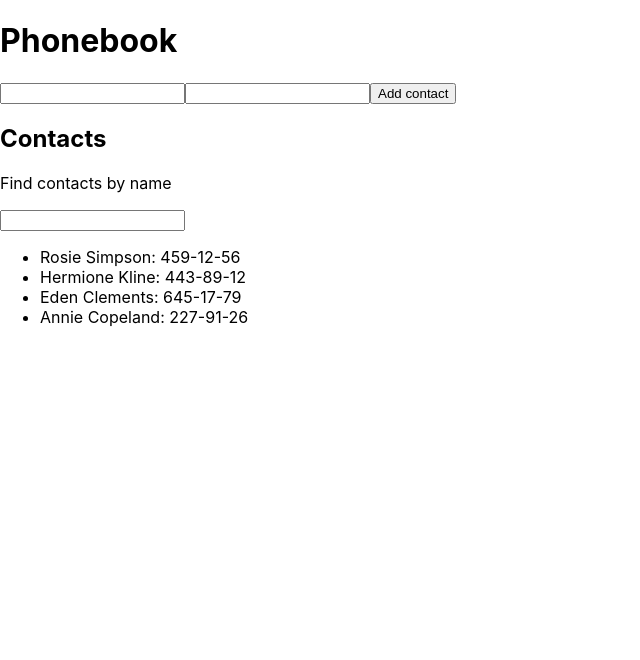
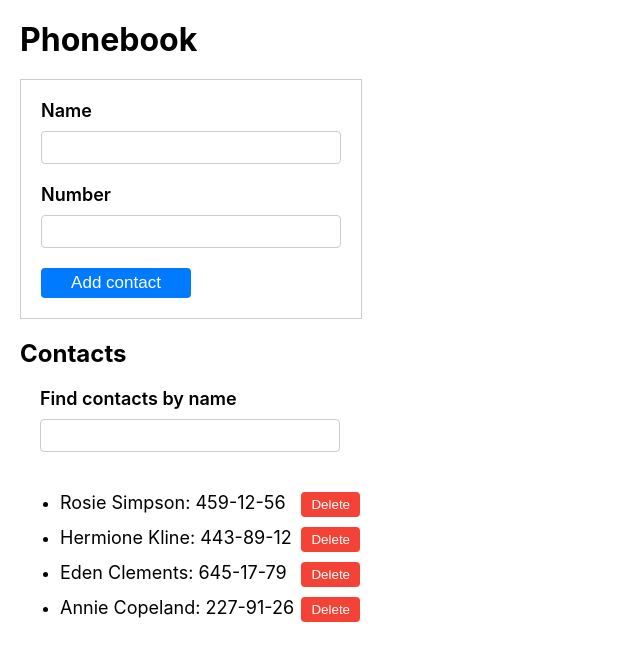
Before and after one commit to aik5787/goit-react-hw-02-phonebook, a React (Create React App) app: page / in a window 1280 px wide. Shown: the top 660 px of the page, without its empty margins (0-640 px from the left). Built offline with nearby package versions, Linux system fonts and the light colour scheme.

Commit message:
Task 2.5 2.6

```diff
--- a/src/components/App.jsx
+++ b/src/components/App.jsx
@@ -1,8 +1,8 @@
 import { Component } from 'react';
-
 import { ContactForm } from './ContactForm/ContactForm';
 import { ContactList } from './ContactList/ContactList';
 import { ContactFilter } from './ContactFilter/ContactFilter';
+import { Container, TitleHone, TitleHtwo} from './App.styled'
 
 
 
@@ -33,20 +33,27 @@ export class App extends Component {
     );
   };
 
+
+   deleteContact = id => {
+    this.setState(prevState => ({
+      contacts: prevState.contacts.filter(contact => contact.id !== id),
+    }));
+   };
+
     render() {
       const filteredContacts = this.getFilteredContacts();
 
     return (
-      <>
-        <h1>Phonebook</h1>
-        <ContactForm onAddContact={this.addContact} />
-        <h2>Contacts</h2>
+      <Container>
+        <TitleHone>Phonebook</TitleHone>
+        <ContactForm onAddContact={this.addContact} contacts={this.state.contacts} />
+        <TitleHtwo>Contacts</TitleHtwo>
         <ContactFilter
           value={this.state.filter}
           onChange={this.handleFilterChange}
         />
-        <ContactList contacts={filteredContacts} />
-      </>
+        <ContactList contacts={filteredContacts} onDeleteContact={this.deleteContact}/>
+      </Container>
     );
   }
 
--- /dev/null
+++ b/src/components/App.styled.jsx
@@ -0,0 +1,19 @@
+import styled from 'styled-components';
+
+
+
+export const Container = styled.div`
+padding: 20px;
+
+`;
+
+export const TitleHone = styled.h1`
+margin: 0 0 20px 0;
+padding: 0;
+
+`;
+
+export const TitleHtwo = styled.h2`
+margin: 0;
+padding: 0;
+`;
--- a/src/components/ContactFilter/ContactFilter.js
+++ b/src/components/ContactFilter/ContactFilter.js
@@ -1,13 +1,14 @@
 import PropTypes from 'prop-types';
+import {FilterContainer, FilterLabel, FilterInput } from './ContactFilter.styled'
 
 
 
 export const ContactFilter = ({ value, onChange }) => {
   return (
-    <div>
-      <p>Find contacts by name</p>
-      <input type="text" value={value} onChange={onChange} />
-    </div>
+    <FilterContainer>
+      <FilterLabel htmlFor="nameFilterInput">Find contacts by name</FilterLabel>
+      <FilterInput id="nameFilterInput"type="text" value={value} onChange={onChange} />
+    </FilterContainer>
   );
 };
 
--- /dev/null
+++ b/src/components/ContactFilter/ContactFilter.styled.js
@@ -0,0 +1,24 @@
+import styled from 'styled-components';
+
+
+
+export const FilterContainer = styled.div`
+display: flex;
+  flex-direction: column;
+  width: 300px;
+  margin: 0;
+  padding: 20px;
+`;
+
+export const FilterLabel = styled.label`
+  margin-bottom: 10px;
+  font-size: 18px;
+font-weight: 600;
+`;
+
+export const FilterInput = styled.input`
+  padding: 5px;
+  border: 1px solid #ccc;
+  border-radius: 4px;
+  font-size: 18px;
+`;
--- a/src/components/ContactForm/ContactForm.js
+++ b/src/components/ContactForm/ContactForm.js
@@ -1,6 +1,7 @@
 import PropTypes from 'prop-types';
 import { Component } from 'react';
 import { nanoid } from 'nanoid';
+import {ContactFormContainer, FormLabel, FormInput, FormButton } from './ContactForm.styled'
 
 
 export class ContactForm extends Component {
@@ -23,8 +24,15 @@ export class ContactForm extends Component {
 
 
        const { name, number } = this.state;
-       const { onAddContact } = this.props;
-    if (name.trim() === '' || number.trim() === '') return;
+       const { onAddContact, contacts } = this.props;
+     if (name.trim() === '' || number.trim() === '') return;
+
+     const isExistingContact = contacts.some(contact => contact.name.toLowerCase() === name.toLowerCase());
+
+    if (isExistingContact) {
+      alert(`${name} is already in contacts.`);
+      return;
+    }
 
        const newContact = { id: nanoid(), name, number };
        onAddContact(newContact);
@@ -35,8 +43,10 @@ export class ContactForm extends Component {
    };
     render() {
         const { name, number } = this.state;
-        return (<form onSubmit={this.handleSubmit}>
-    <input
+      return (<ContactFormContainer onSubmit={this.handleSubmit}>
+        <FormLabel htmlFor="nameInput">Name</FormLabel>
+        <FormInput
+          id="nameInput"
       type="text"
             name="name"
             pattern="^[a-zA-Zа-яА-Я\-'\s]*$"
@@ -46,7 +56,9 @@ export class ContactForm extends Component {
       value={name}
       onChange={this.handleNameChange}
         />
-         <input
+      <FormLabel htmlFor="numberInput">Number</FormLabel>
+        <FormInput
+          id="numberInput"
       type="tel"
             name="number"
             pattern="[0-9]*"
@@ -56,13 +68,14 @@ export class ContactForm extends Component {
       value={number}
       onChange={this.handleNumberChange}
         />
-    <button type="submit">Add contact</button>
-  </form>)
+    <FormButton type="submit">Add contact</FormButton>
+  </ContactFormContainer>)
     }
 }
 
 ContactForm.propTypes = {
-    onAddContact: PropTypes.func.isRequired
+  onAddContact: PropTypes.func.isRequired,
+  contacts: PropTypes.array.isRequired
 };
 
 
--- /dev/null
+++ b/src/components/ContactForm/ContactForm.styled.js
@@ -0,0 +1,42 @@
+import styled from 'styled-components';
+
+
+export const ContactFormContainer = styled.form`
+ display: flex;
+  flex-direction: column;
+  width: 300px;
+  margin: 0 0 20px 0;
+  border: 1px solid #ccc;
+  padding: 20px;
+`;
+
+
+export const FormLabel = styled.label`
+  margin-bottom: 10px;
+  font-size: 18px;
+font-weight: 600;
+`;
+
+export const FormInput = styled.input`
+  padding: 5px;
+  margin-bottom: 20px;
+  border: 1px solid #ccc;
+  border-radius: 4px;
+  font-size: 18px;
+`;
+
+export const FormButton = styled.button`
+width: 150px;
+font-size: 17px;
+border-radius: 4px;
+ padding: 5px 10px;
+  background-color: #007bff;
+  color: #fff;
+  border: none;
+  cursor: pointer;
+  transition: background-color 0.3s;
+
+  &:hover {
+    background-color: #0056b3;
+  }
+`;
--- a/src/components/ContactList/ContactList.js
+++ b/src/components/ContactList/ContactList.js
@@ -1,16 +1,19 @@
 import PropTypes from 'prop-types';
 import { ContactListItem } from '../ContactListItem /ContactListItem';
+import {ListContainer } from './ContactList.styled'
 
 
-export const ContactList = ({ contacts }) => (
-  <ul>
+export const ContactList = ({ contacts, onDeleteContact }) => (
+  <ListContainer>
     {contacts.map(contact => (
-      <ContactListItem key={contact.id} name={contact.name} number={contact.number} />
+      <ContactListItem key={contact.id} name={contact.name} number={contact.number} onDeleteContact={() => onDeleteContact(contact.id)}
+      />
     ))}
-  </ul>
+  </ListContainer>
 );
 
 ContactList.propTypes = {
+  onDeleteContact: PropTypes.func.isRequired,
   contacts: PropTypes.arrayOf(
     PropTypes.shape({
       id: PropTypes.string.isRequired,
--- /dev/null
+++ b/src/components/ContactList/ContactList.styled.js
@@ -0,0 +1,12 @@
+import styled from 'styled-components';
+
+
+export const ListContainer = styled.ul`
+    display: flex;
+    flex-direction: column;
+  width: 300px;
+  gap: 10px;
+margin: 0;
+padding: 20px 40px;
+
+`;
--- a/src/components/ContactListItem /ContactListItem.js
+++ b/src/components/ContactListItem /ContactListItem.js
@@ -1,12 +1,18 @@
 import PropTypes from 'prop-types';
+import { ListItem, ListItemWrapper, ListItemInfo, ListItemButton} from './ContactListItem.styled'
 
-export const ContactListItem = ({ name, number }) => (
-  <li>
-    {name}: {number}
-  </li>
+export const ContactListItem = ({ name, number, onDeleteContact }) => (
+  <ListItem>
+    <ListItemWrapper>
+ <ListItemInfo>{name}: {number}</ListItemInfo>
+        <ListItemButton onClick={onDeleteContact}>Delete</ListItemButton>
+    </ListItemWrapper>
+
+  </ListItem>
 );
 
 ContactListItem.propTypes = {
   name: PropTypes.string.isRequired,
   number: PropTypes.string.isRequired,
+  onDeleteContact: PropTypes.func.isRequired
 };
--- /dev/null
+++ b/src/components/ContactListItem /ContactListItem.styled.js
@@ -0,0 +1,31 @@
+import styled from 'styled-components';
+
+
+export const ListItem = styled.li`
+`;
+
+
+export const ListItemWrapper = styled.div`
+display: flex;
+justify-content: space-between;
+font-size: 18px;
+
+`;
+
+
+export const ListItemInfo = styled.span`
+`;
+
+export const ListItemButton = styled.button`
+background-color: #f44336;
+  color: white;
+  border: none;
+  padding: 5px 10px;
+  border-radius: 4px;
+  cursor: pointer;
+  transition: background-color 0.2s;
+
+  &:hover {
+    background-color: #d32f2f;
+  }
+`;
```
